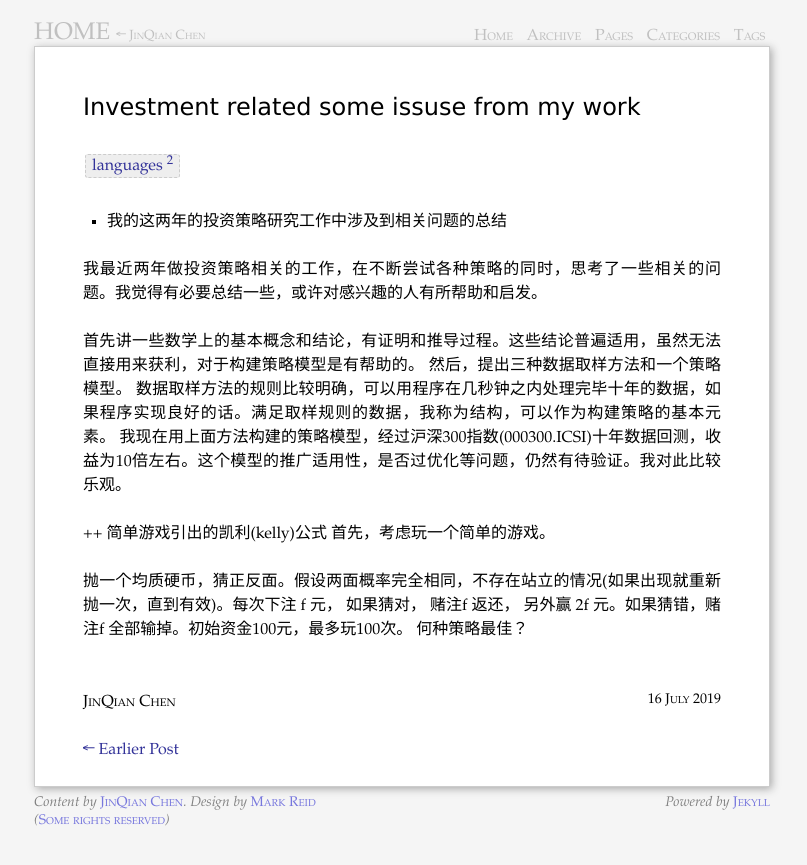
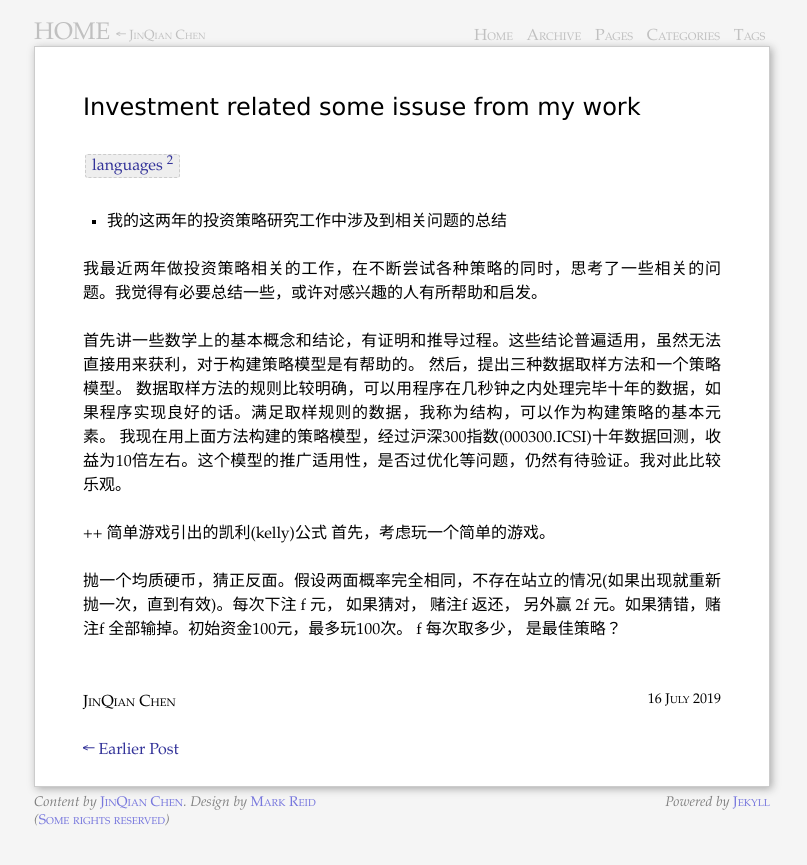
Before and after one commit to chenjinqian/chenjinqian.github.io, a Jekyll site: the page built from _posts/2019-07-16-Investment-related-some-issuses.markdown, in a window 1280 px wide. Shown: the top 865 px of the page, without its empty margins (238-1045 px from the left). Built offline with Jekyll 4.4.1, drawn with Linux system fonts in a browser that asks for light colours.

Commit message:
raise the small game.

```diff
--- a/_posts/2019-07-16-Investment-related-some-issuses.markdown
+++ b/_posts/2019-07-16-Investment-related-some-issuses.markdown
@@ -32,5 +32,5 @@ layout: post
 
 <p>
    抛一个均质硬币，猜正反面。假设两面概率完全相同，不存在站立的情况(如果出现就重新抛一次，直到有效)。每次下注 f 元， 如果猜对，
-赌注f 返还， 另外赢 2f 元。如果猜错，赌注f 全部输掉。初始资金100元，最多玩100次。 何种策略最佳？
+赌注f 返还， 另外赢 2f 元。如果猜错，赌注f 全部输掉。初始资金100元，最多玩100次。 f 每次取多少， 是最佳策略？
 </p>
```
Also changed, not shown: other parts of _posts/2019-07-16-Investment-related-some-issuses.markdown (+1 -1 lines).
